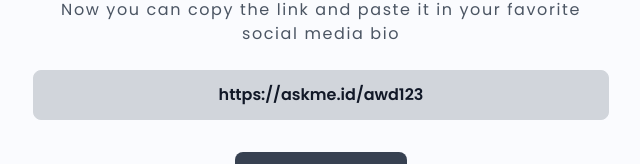
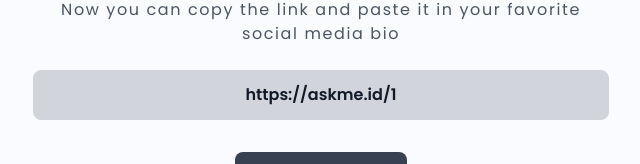
Before and after one commit to adamrayw/askme, a React (Create React App) app: page /result/1 in a window 1280 px wide. Shown: the part 258-422 px from the top of the page, without its empty margins (319-959 px from the left). Built offline with nearby package versions, Linux system fonts and the light colour scheme.

Commit message:
Now link use params for send parameter

```diff
--- a/src/pages/Result.jsx
+++ b/src/pages/Result.jsx
@@ -1,8 +1,12 @@
 import React from 'react';
+import { Link, useParams } from 'react-router-dom';
 import Header from '../components/header';
 
 
-export default function result() {
+export default function Result() {
+
+    let { link } = useParams();
+
     return (
         <div>
             <Header />
@@ -23,16 +27,16 @@ export default function result() {
                         name="name"
                         className="base-input bg-gray-300 text-center font-semibold transition-all border border-gray-300 text-gray-900 text-base rounded-lg focus:ring-gray-500 focus:border-gray-500 block w-full px-6 py-3 placeholder-gray-800"
                         placeholder="Whats your name?"
-                        value="https://askme.id/awd123"
+                        value={`https://askme.id/${link}`}
                         required
                     />
                     <div className="flex justify-center">
-                        <button
-                            type="submit"
+                        <Link
+                            to={`/${link}`}
                             className="mt-8 text-white transition-all bg-gray-700 hover:bg-gray-600 focus:ring-4 focus:ring-blue-300 font-bold rounded-lg text-base px-5 py-2.5 text-center"
                         >
                             Open in new tab
-                        </button>
+                        </Link>
                     </div>
                 </div>
             </section>
```
